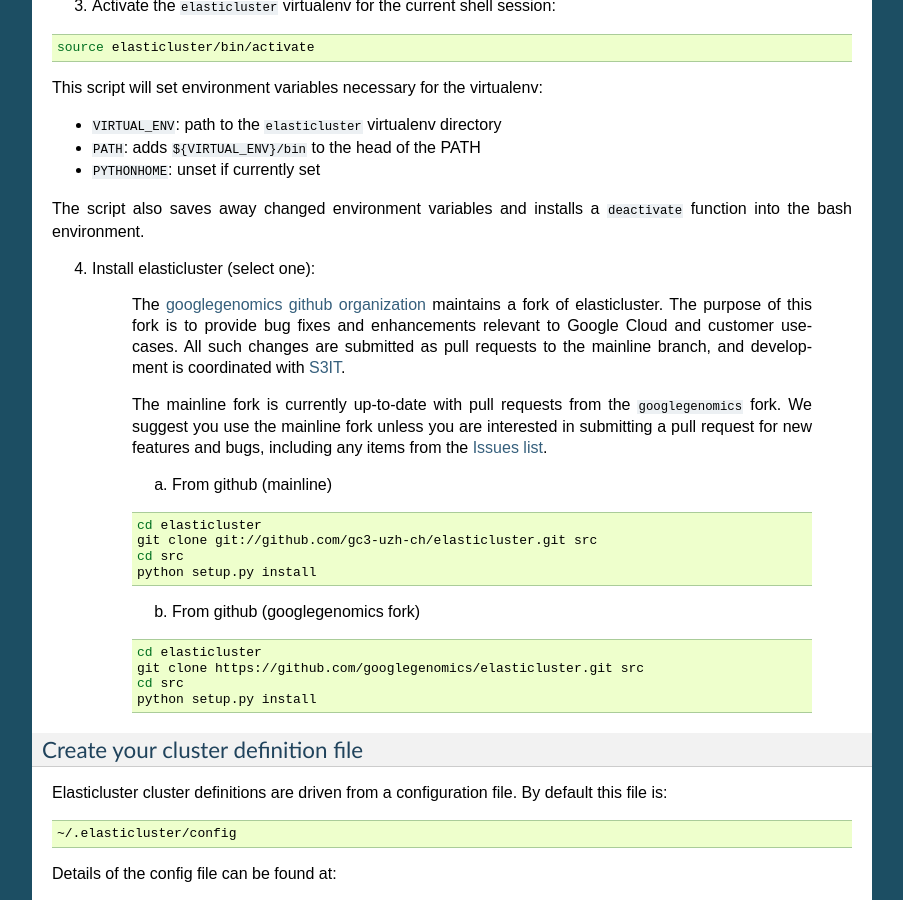
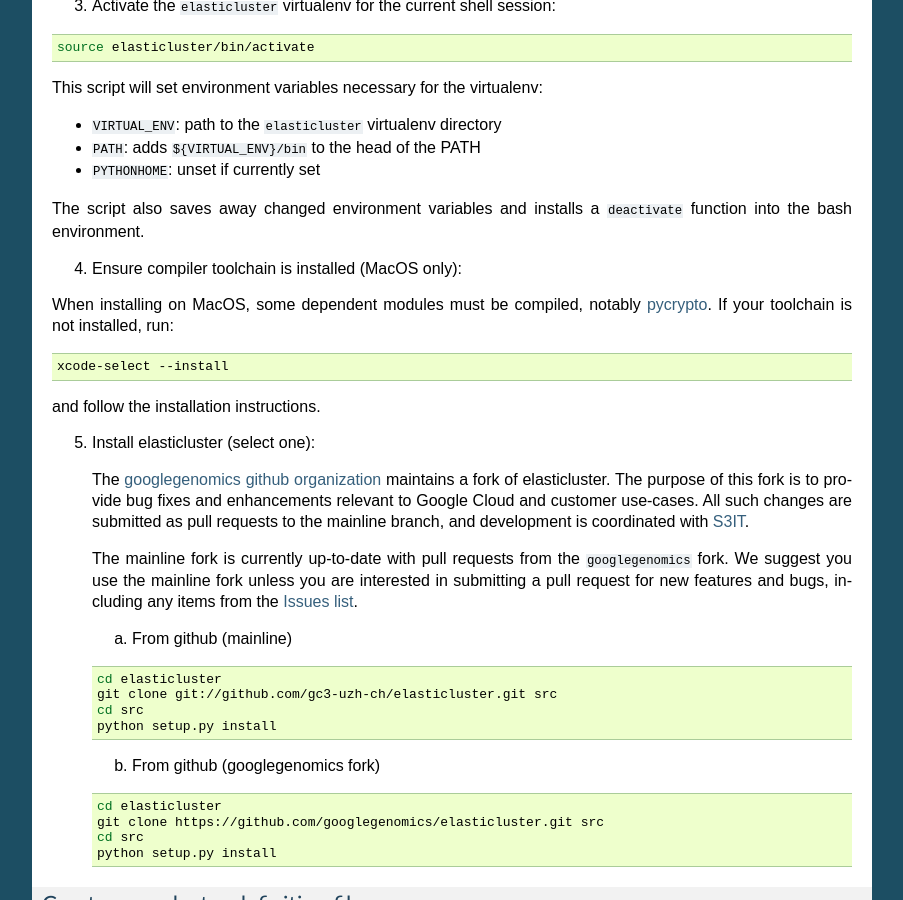
Before and after one commit to googlegenomics/readthedocs, a Sphinx documentation site: the page built from docs/source/includes/elasticluster_setup.rst, in a window 1280 px wide and 900 px high, scrolled down 979 px. Shown: the whole window, without its empty margins (198-1101 px from the left). Built offline with Sphinx 7.4.7, drawn with Linux system fonts in a browser that asks for light colours.

Commit message:
Added note for MacOS installation

```diff
--- a/docs/source/includes/elasticluster_setup.rst
+++ b/docs/source/includes/elasticluster_setup.rst
@@ -75,35 +75,47 @@
 
 The script also saves away changed environment variables and installs a ``deactivate`` function into the bash environment.
 
-4. Install elasticluster (select one):
+4. Ensure compiler toolchain is installed (MacOS only):
 
-    The `googlegenomics github organization`_ maintains a fork of elasticluster. The purpose of this
-    fork is to provide bug fixes and enhancements relevant to Google Cloud and customer use-cases.
-    All such changes are submitted as pull requests to the mainline branch, and development is
-    coordinated with S3IT_.
+When installing on MacOS, some dependent modules must be compiled,
+notably `pycrypto <https://pypi.python.org/pypi/pycrypto>`_.
+If your toolchain is not installed, run:
 
-    The mainline fork is currently up-to-date with pull requests from the ``googlegenomics`` fork.
-    We suggest you use the mainline fork unless you are interested in submitting a pull request
-    for new features and bugs, including any items from the
-    `Issues list <https://github.com/googlegenomics/elasticluster/issues>`_.
+.. code-block:: shell
 
-    a. From github (mainline)
+    xcode-select --install
 
-    .. code:: bash
+and follow the installation instructions.
 
-      cd elasticluster
-      git clone git://github.com/gc3-uzh-ch/elasticluster.git src
-      cd src
-      python setup.py install
+5. Install elasticluster (select one):
 
-    b. From github (googlegenomics fork)
+   The `googlegenomics github organization`_ maintains a fork of elasticluster. The purpose of this
+   fork is to provide bug fixes and enhancements relevant to Google Cloud and customer use-cases.
+   All such changes are submitted as pull requests to the mainline branch, and development is
+   coordinated with S3IT_.
 
-    .. code:: bash
+   The mainline fork is currently up-to-date with pull requests from the ``googlegenomics`` fork.
+   We suggest you use the mainline fork unless you are interested in submitting a pull request
+   for new features and bugs, including any items from the
+   `Issues list <https://github.com/googlegenomics/elasticluster/issues>`_.
 
-      cd elasticluster
-      git clone https://github.com/googlegenomics/elasticluster.git src
-      cd src
-      python setup.py install
+   a. From github (mainline)
+
+   .. code:: bash
+
+    cd elasticluster
+    git clone git://github.com/gc3-uzh-ch/elasticluster.git src
+    cd src
+    python setup.py install
+
+   b. From github (googlegenomics fork)
+
+   .. code:: bash
+
+    cd elasticluster
+    git clone https://github.com/googlegenomics/elasticluster.git src
+    cd src
+    python setup.py install
 
 Create your cluster definition file
 ===================================
```
